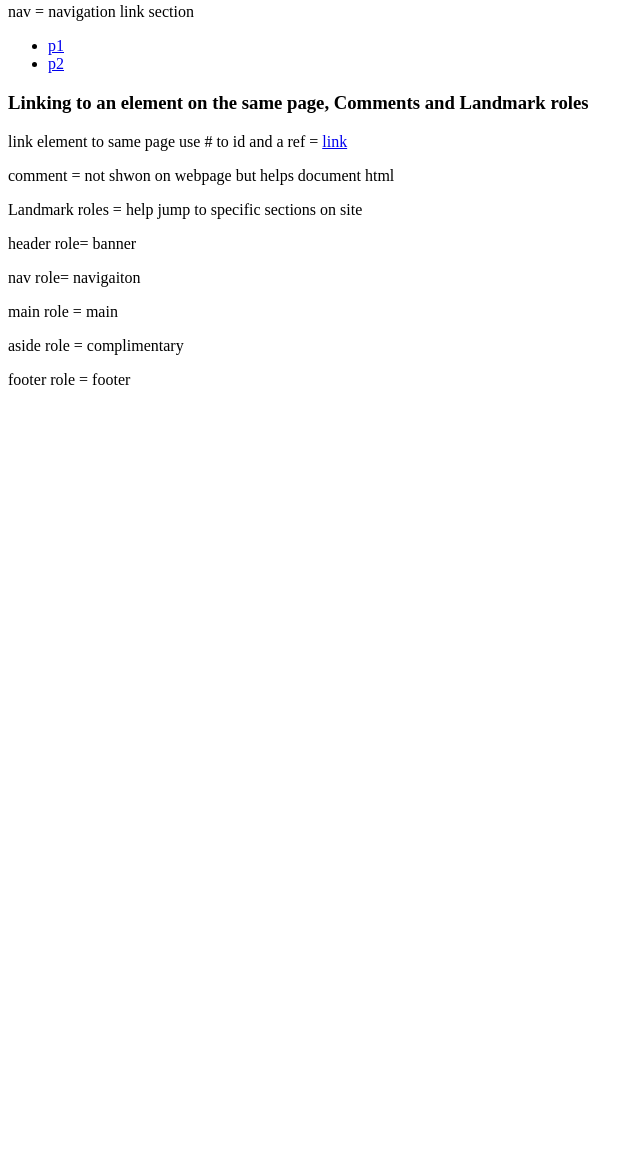
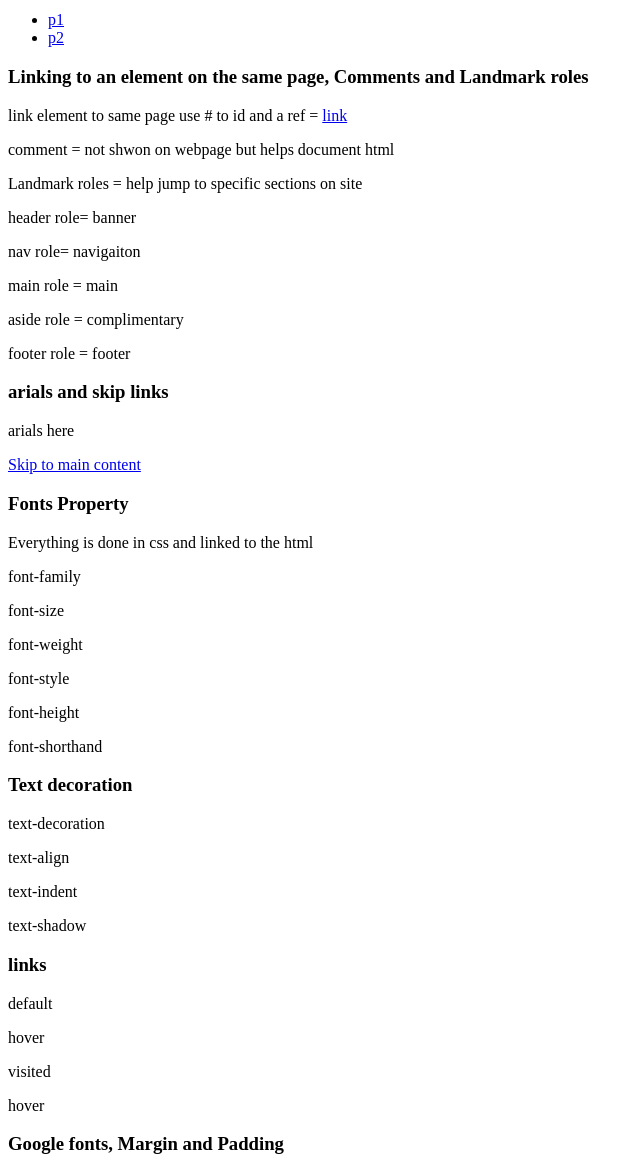
Before and after one commit to ZoeLaflamme/reference-website, a plain HTML site: page index.html in a window 1280 px wide. Shown: the part 1475-2649 px from the top of the page, without its empty margins (0-643 px from the left). Before the commit the page ends 1880 px from the top, so only its background shows below. Drawn offline with Linux system fonts and the light colour scheme.

Commit message:
half done

```diff
--- a/index.html
+++ b/index.html
@@ -12,7 +12,7 @@
 </html>
 
 <header>
-add header here ***
+        <!-- Add header here -->
 
 </header>
 
@@ -38,6 +38,7 @@ add header here ***
         <p>unroganised list = ul </p>
         <p>organised list = ol </p>
         <p>description list = dl</p>
+        <!-- Add example for lists here -->
 
         <p> a = link (creates hyperlinks)</p>
         <a href="https://www.youtube.com/watch?v=dQw4w9WgXcQ">link here</a>
@@ -64,7 +65,7 @@ add header here ***
         </div>
         </section>
 
-        <section id="Part 2" class="part 2">
+        <section id="Part 2">
            <p>Header = section main elements </p>
            <p>Footer = end page elements at bottom</p>
            <p>main = elements wrap around main (only 1 per page)</p>
@@ -77,9 +78,13 @@ add header here ***
           </ul>
         </section>
 
-        <section class="part 3,4,5">
+        <section class="parts 3,4,5">
             <div>
             <h3>Linking to an element on the same page, Comments and Landmark roles</h3>
+        </div>
+        </section>
+
+        <section id="parts 3,4,5">
             <p> link element to same page use # to id and a ref = <a href="#Part 1">link</a> </p>
             <p> comment = not shwon on webpage but helps document html</p>
             <!-- Comment right here and notes -->
@@ -90,8 +95,69 @@ add header here ***
             <p> main role = main</p>
             <p>aside role = complimentary</p>
             <p>footer role = footer</p>
+        <!-- Add example for landmark here -->
 
-            </div>
         </section>
 
+        <section class="part 6,7">
+            <div>
+            <h3> arials and skip links</h3>
+            </div>
+            </section>
+
+            <section id="part 6,7">
+                <p>arials here</p>
+                 <!-- Add example for arials here -->
+                <p><a href="#Part 2" class="part 2">Skip to main content</a></p>
+                <!-- Fix here  -->
+            </section>
+
+            <section class="part 8">
+                <div>
+                <h3> Fonts Property</h3>
+                </div>
+                </section>
+
+                <section id="part 7">
+                    <p>Everything is done in css and linked to the html </p>
+                    <p> font-family </p>
+                    <p> font-size</p>
+                    <p> font-weight</p>
+                    <p> font-style</p>
+                    <p> font-height</p>
+                    <p>font-shorthand</p>
+                </section>
+                <!-- Add example in css -->
+
+                <section class="part 9,10">
+                    <div>
+                    <h3> Text decoration</h3>
+                    </div>
+                    </section>
+
+                    <section id="part 9,10">
+                    <p>text-decoration</p>
+                    <p>text-align</p>
+                    <p>text-indent</p>
+                    <p>text-shadow</p>
+
+                    <h3>links</h3>
+
+                    <p>default</p>
+                    <p>hover</p>
+                    <p>visited</p>
+                    <p>hover</p>
+                    </section>
+                <!-- Add example in css -->
+
+                <section class="part 11,12,13">
+                    <div>
+                    <h3> Google fonts, Margin and Padding</h3>
+                    </div>
+                    </section>
+
+                    <section id="part 11,12,13">
+
+
+                    </section>
 </main>
```
